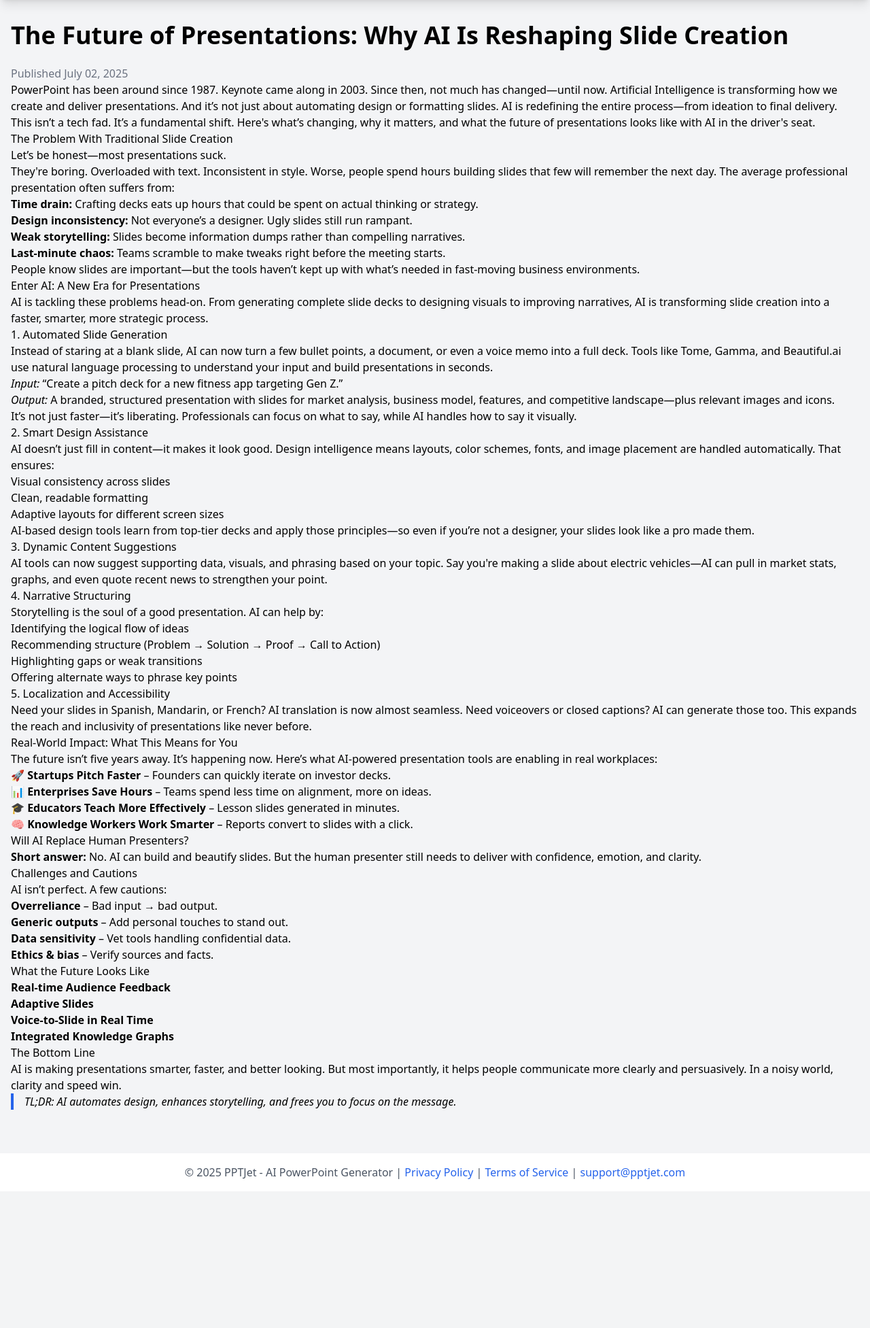
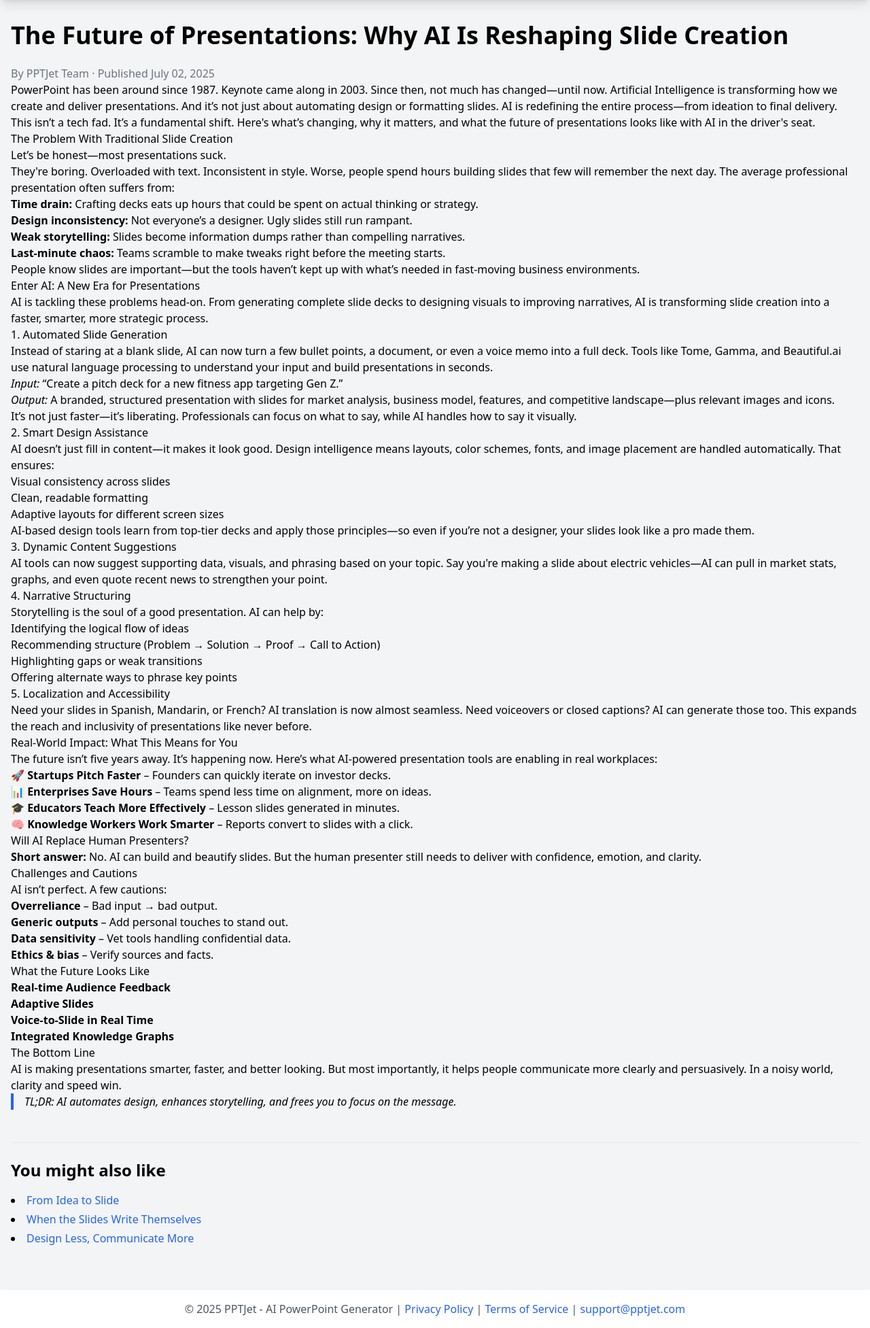
Before and after one commit to techanyday/pptjetz, a Flask app: page /blog/future-of-presentations in a window 1280 px wide. Shown: the part 64-2017 px from the top of the page at 68% size. Before the commit the page ends 1798 px from the top, so only its background shows below. Run offline with Flask 3, Linux system fonts and the light colour scheme; some libraries are stand-ins or nearby versions.

Commit message:
SEO: add author attribution and internal links between blog posts

```diff
--- a/app/templates/blog_future_ai_presentations.html
+++ b/app/templates/blog_future_ai_presentations.html
@@ -5,7 +5,7 @@
 {% block content %}
 <article class="prose lg:prose-xl mx-auto">
     <h1 class="text-4xl font-bold mb-6">The Future of Presentations: Why AI Is Reshaping Slide Creation</h1>
-    <p class="text-gray-500">Published {{ datetime.utcnow().strftime('%B %d, %Y') }}</p>
+    <p class="text-gray-500">By PPTJet Team · Published {{ datetime.utcnow().strftime('%B %d, %Y') }}</p>
 
     <p>PowerPoint has been around since 1987. Keynote came along in 2003. Since then, not much has changed—until now. Artificial Intelligence is transforming how we create and deliver presentations. And it’s not just about automating design or formatting slides. AI is redefining the entire process—from ideation to final delivery.</p>
 
@@ -88,5 +88,13 @@
     <p>AI is making presentations smarter, faster, and better looking. But most importantly, it helps people communicate more clearly and persuasively. In a noisy world, clarity and speed win.</p>
 
     <blockquote class="border-l-4 border-blue-600 pl-4 italic">TL;DR: AI automates design, enhances storytelling, and frees you to focus on the message.</blockquote>
+<div class="mt-12 border-t pt-6">
+        <h2 class="text-2xl font-semibold mb-4">You might also like</h2>
+        <ul class="list-disc list-inside space-y-1">
+            <li><a href="{{ url_for('main.blog_idea_to_slide') }}" class="text-blue-600 hover:underline">From Idea to Slide</a></li>
+            <li><a href="{{ url_for('main.blog_slides_write_themselves') }}" class="text-blue-600 hover:underline">When the Slides Write Themselves</a></li>
+            <li><a href="{{ url_for('main.blog_minimalism') }}" class="text-blue-600 hover:underline">Design Less, Communicate More</a></li>
+        </ul>
+    </div>
 </article>
 {% endblock %}
```
Also changed, not shown: app/templates/blog_idea_to_slide.html (+9 -1 lines), app/templates/blog_minimalism_presentations.html (+9 -1 lines), app/templates/blog_slides_write_themselves.html (+9 -1 lines).
